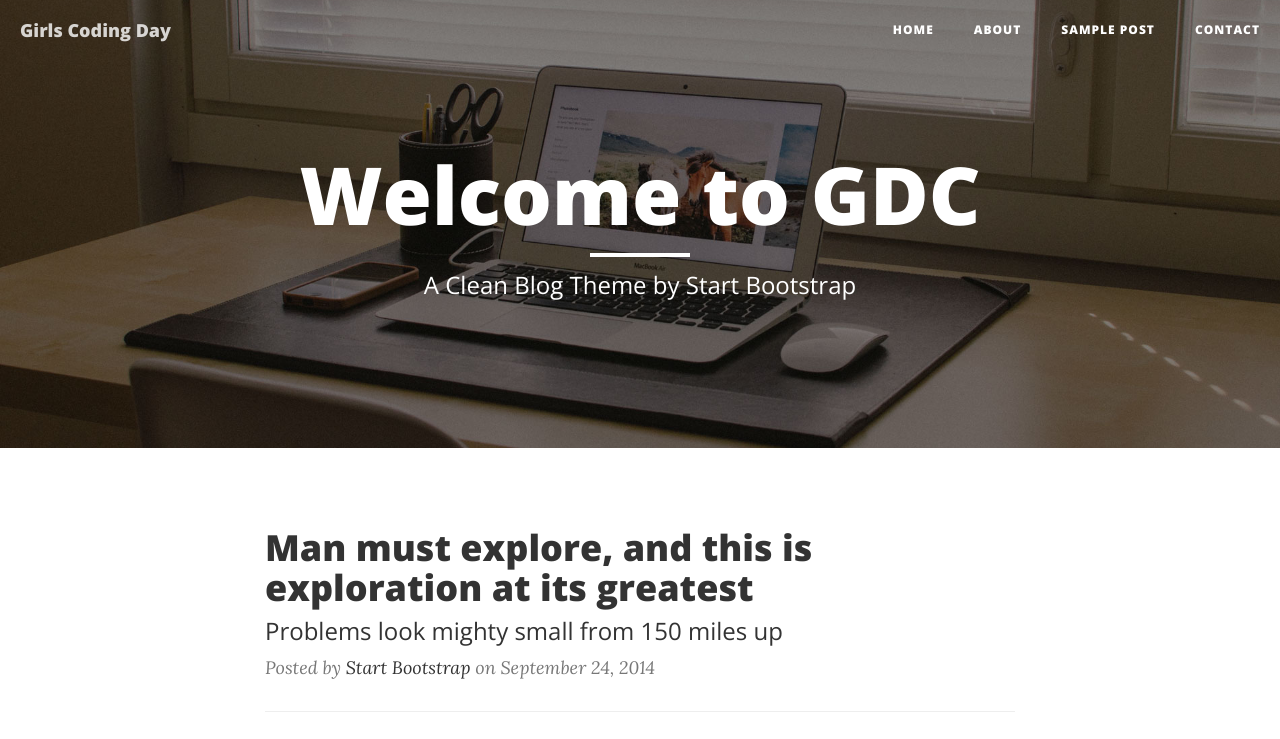
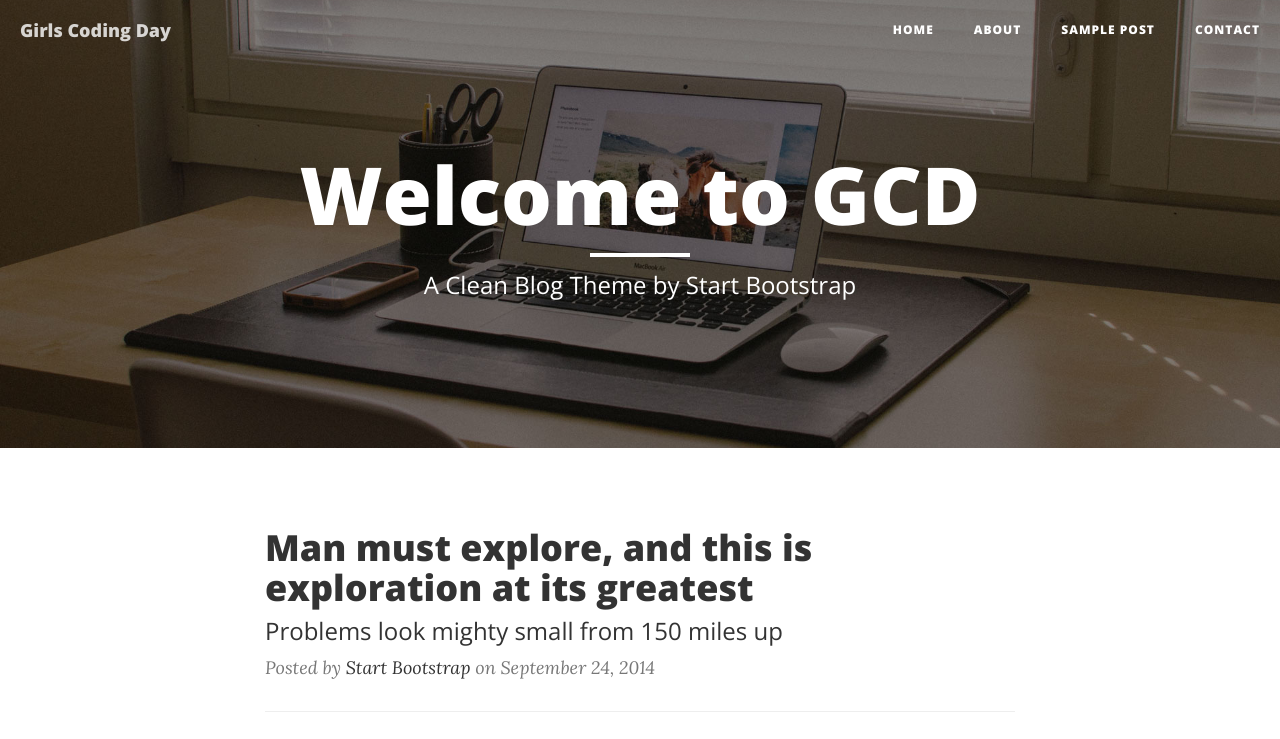
Before and after one commit to Qingyayang/GirlsCodingDayDemo, a website: page index.html in a window 1280 px wide. Shown: the top 739 px of the page. Drawn offline with nearby package versions, Linux system fonts and the light colour scheme.

Commit message:
Modify index.html
1. Modify key msg 1

```diff
--- a/index.html
+++ b/index.html
@@ -74,7 +74,7 @@
             <div class="row">
                 <div class="col-lg-8 col-lg-offset-2 col-md-10 col-md-offset-1">
                     <div class="site-heading">
-                        <h1>Welcome to GDC</h1>
+                        <h1>Welcome to GCD</h1>
                         <hr class="small">
                         <span class="subheading">A Clean Blog Theme by Start Bootstrap</span>
                     </div>
```
